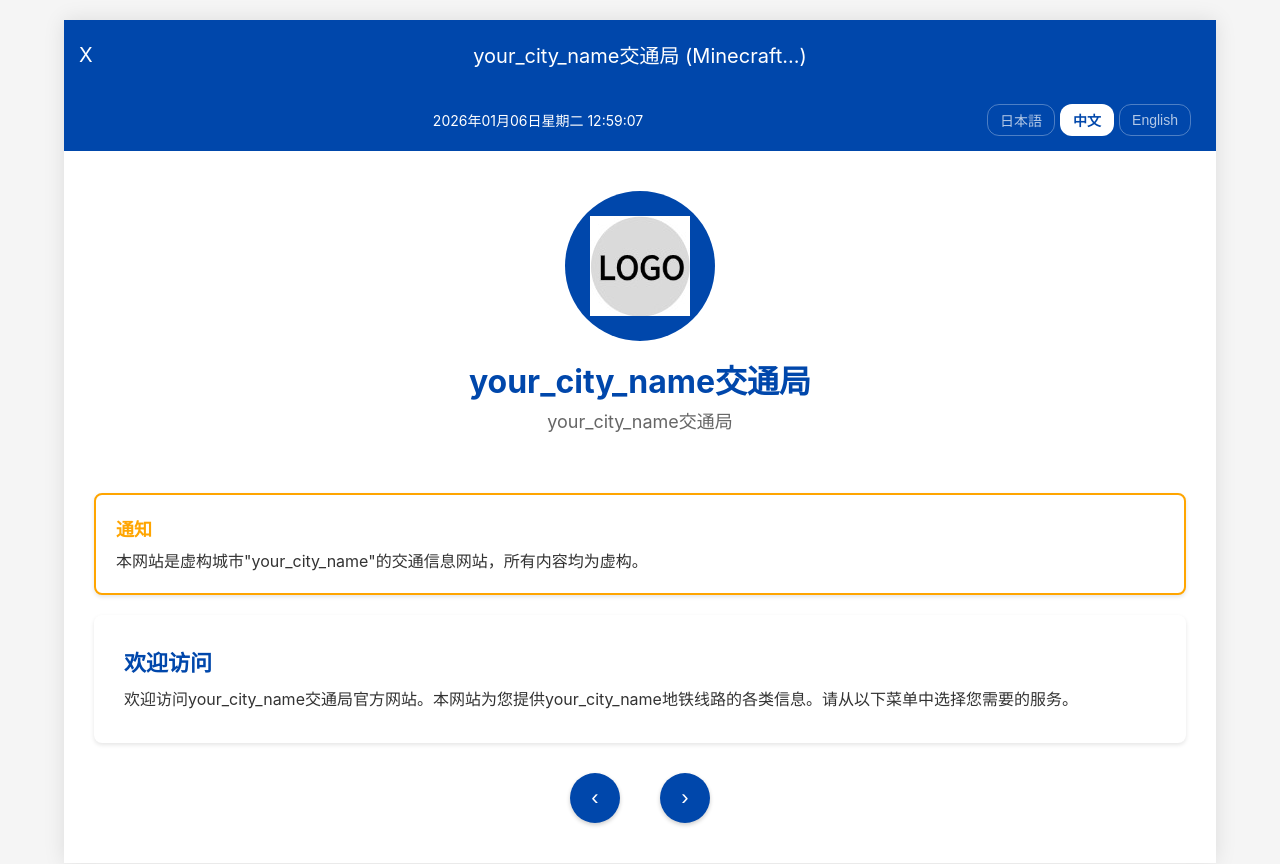
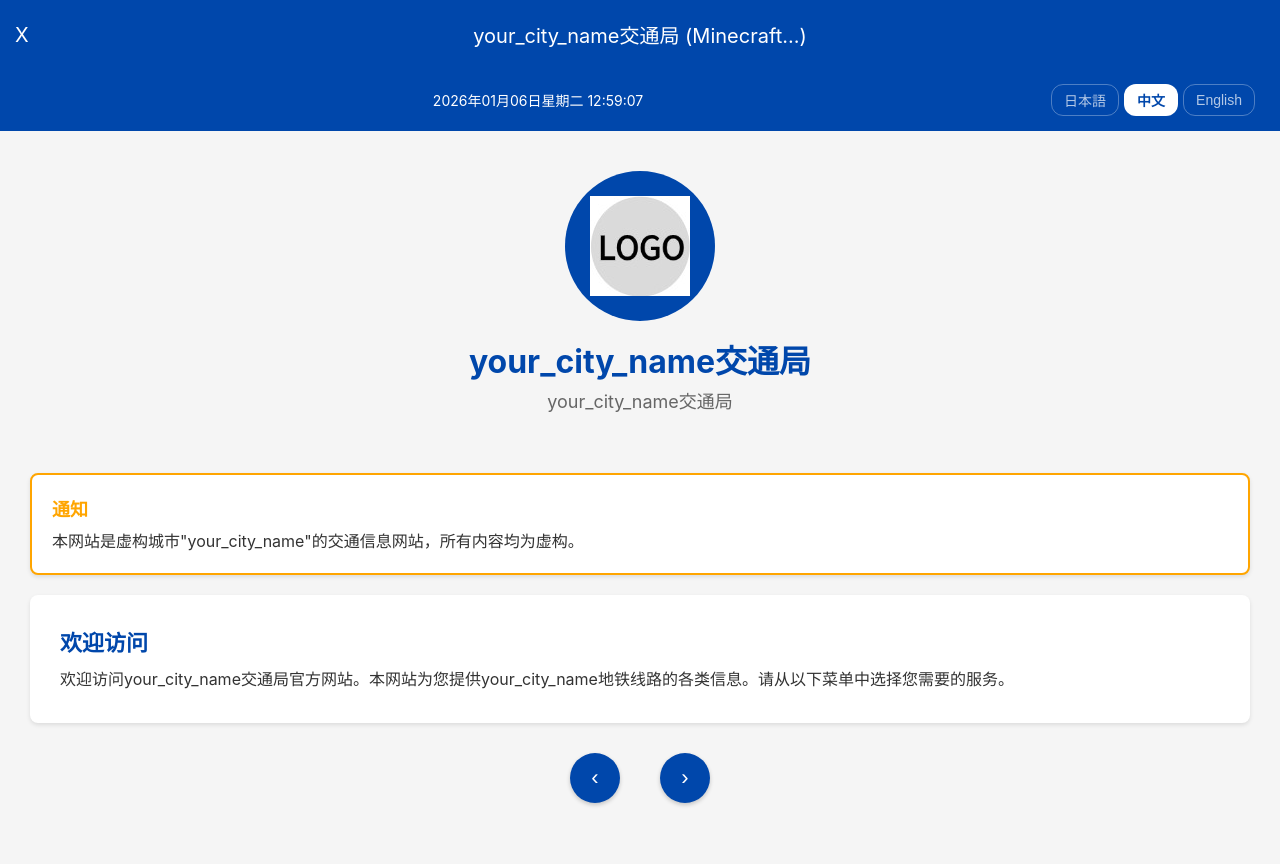
Before and after one commit to zitzhen/MTR-web, a Nuxt app: page / in a window 1280 px wide. Shown: the top 864 px of the page. After the commit the page ends 843 px from the top, so only its background shows below. Built offline with nearby package versions, Linux system fonts and the light colour scheme.

Commit message:
删除容器限制

```diff
--- a/app/pages/index.vue
+++ b/app/pages/index.vue
@@ -1,5 +1,4 @@
 <template>
-  <div class="mtr-website" :style="`--primary-color: ${color}; --primary-light-color: ${lightenColor(color, 20)}; --arrow-btn-hover-color: ${lightenColor(color, 10)}`">
     <!-- Header with title -->
     <header class="header">
       <div class="header-content">
@@ -55,7 +54,6 @@
       <button class="arrow-btn left-arrow">‹</button>
       <button class="arrow-btn right-arrow">›</button>
     </div>
-  </div>
 </template>
 
 <script setup>
@@ -166,16 +164,6 @@ if (process.client) {
 body {
   font-family: -apple-system, BlinkMacSystemFont, 'Segoe UI', Roboto, sans-serif;
   background-color: #f5f5f5;
-}
-
-.mtr-website {
-  max-width: 1200px; /* 增加PC端最大宽度 */
-  margin: 0 auto;
-  background-color: white;
-  min-height: 100vh;
-  position: relative;
-  overflow-x: hidden;
-  box-shadow: 0 0 20px rgba(0, 0, 0, 0.1); /* 添加阴影提升PC端视觉效果 */
 }
 
 /* Header styles */
```
